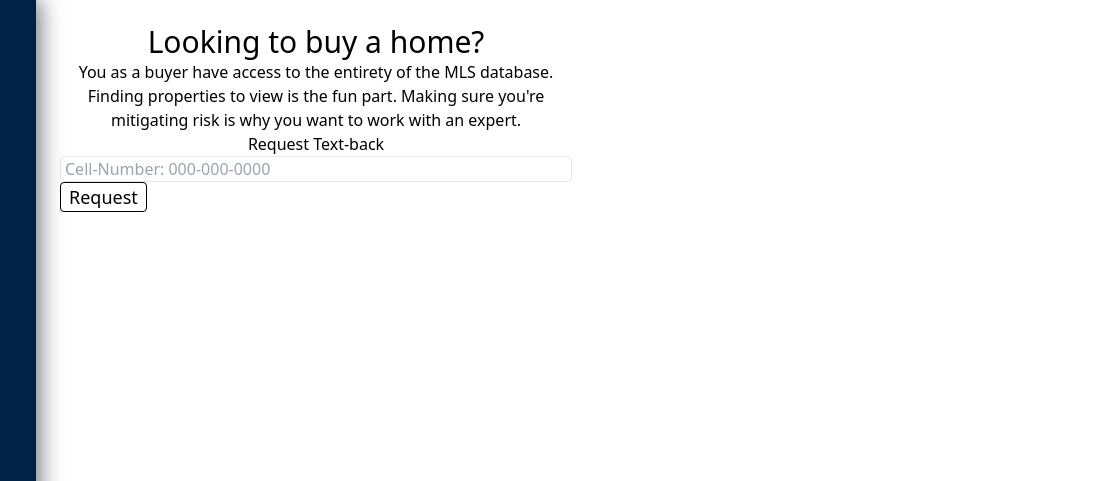
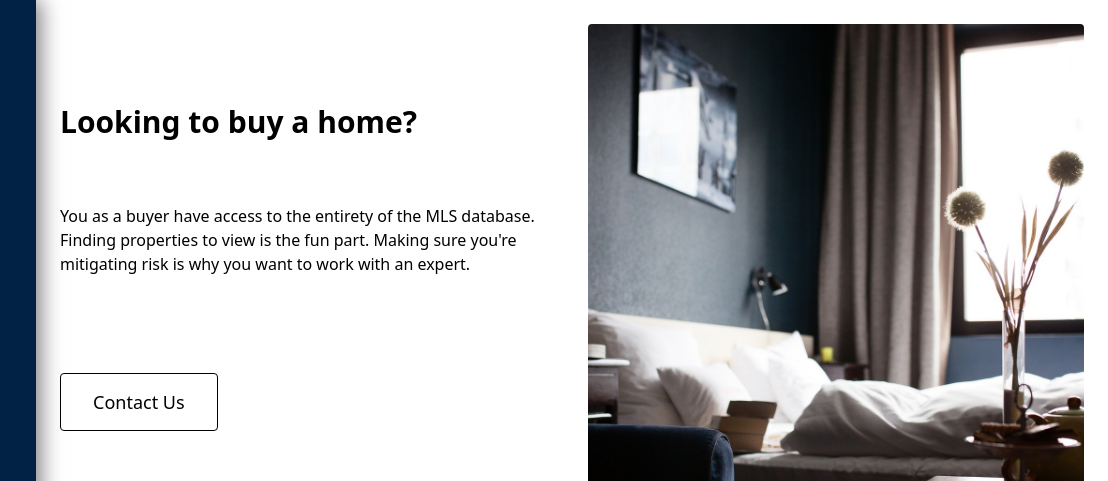
Before and after one commit to k2realty/k2realty.github.io, a website: page buying.html in a window 1280 px wide. Shown: the top 481 px of the page, 172-1280 px from the left. Drawn offline with Linux system fonts and the light colour scheme.

Commit message:
Fixed Buying page

```diff
--- a/buying.html
+++ b/buying.html
@@ -32,17 +32,14 @@
   <main class="">
     <section class="lg:pl-52 min-h-screen ">
       <div class="container mx-auto p-6">
-        <div class="text-center">
-          <div class="grid lg:grid-cols-2">
-            <div class="lg:col-span-1">
-              <H1 class="text-3xl">Looking to buy a home?</H1>
-              <p>You as a buyer have access to the entirety of the MLS database. Finding properties to view is the fun part. Making sure you're mitigating risk is why you want to work with an expert. </p>
-              <form action="#" method="post">
-                <label for="phone">Request Text-back</label>
-                <input type="text" name="phone" id="phone" placeholder="Cell-Number: 000-000-0000" class="w-full border rounded px-1 block">
-                <input class="cursor-pointer px-2 border border-black text-black rounded text-lg hover:bg-black hover:text-white block" type="submit" value="Request">
-              </form>
+        <div class="">
+          <div class="grid lg:grid-cols-2 gap-8 min-h-[600px]">
+            <div class="lg:col-span-1 mb-12">
+              <H1 class="text-3xl mt-20 mb-16 font-bold">Looking to buy a home?</H1>
+              <p class="mb-28" >You as a buyer have access to the entirety of the MLS database. Finding properties to view is the fun part. Making sure you're mitigating risk is why you want to work with an expert. </p>
+              <a class="cursor-pointer mt-20 border border-black py-4 px-8 text-black rounded text-lg hover:bg-black hover:text-white" href="/contact">Contact Us</a>
             </div>
+            <img class="object-cover h-full rounded" src="images/hotel1.jpg" alt="Real Estate Home interior">
           </div>
         </div>
       </div>
```
Also changed, not shown: output.css.
